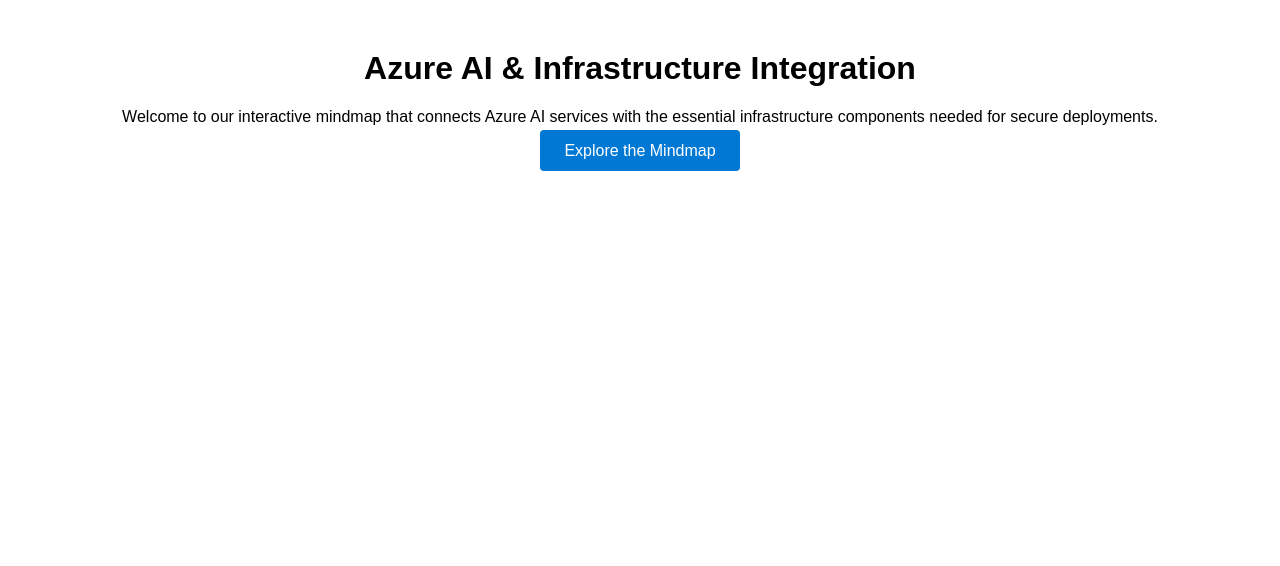
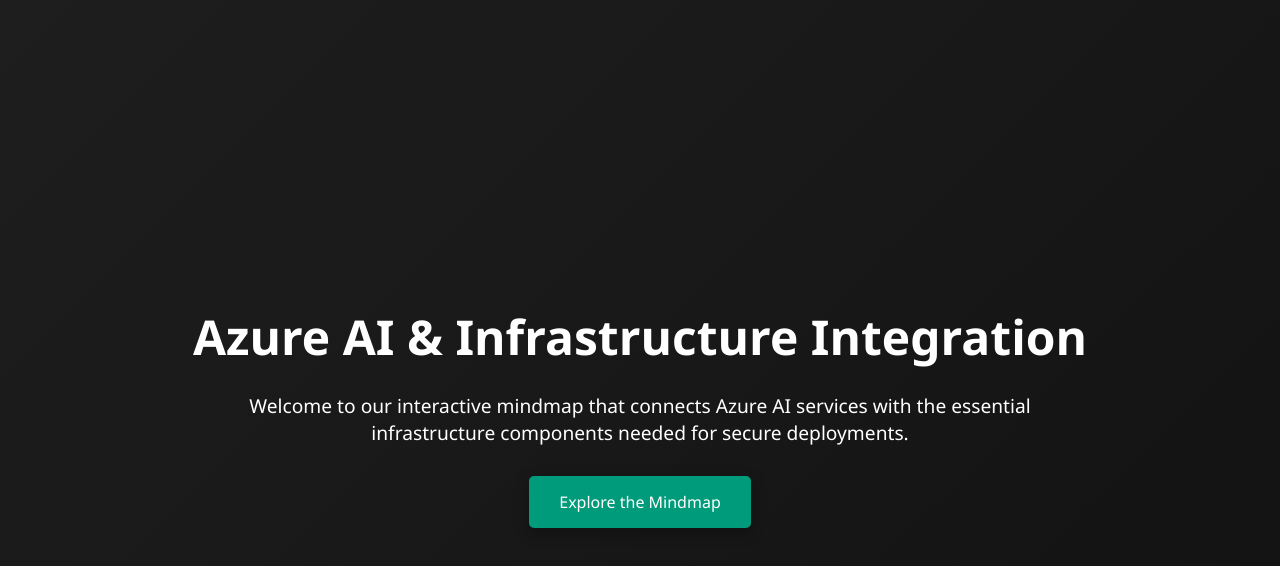
Before and after one commit to AzureCollabsTechHub/AzureSecurityCampaign, a plain HTML site: page docs/index.html in a window 1280 px wide. Drawn offline with Linux system fonts and the light colour scheme.

Commit message:
pages index design

```diff
--- a/docs/index.html
+++ b/docs/index.html
@@ -2,29 +2,62 @@
 <html lang="en">
   <head>
     <meta charset="UTF-8" />
-    <meta name="viewport" content="width=device-width, initial-scale=1" />
     <title>Azure AI & Infrastructure Integration</title>
     <style>
+      /* Reset default margins/padding and set full viewport height */
+      html,
       body {
-        font-family: Arial, sans-serif;
+        margin: 0;
+        padding: 0;
+        height: 100%;
+      }
+
+      /* Apply a flex layout to center content vertically and horizontally */
+      body {
+        display: flex;
+        flex-direction: column;
+        align-items: center;
+        justify-content: center;
+        background: linear-gradient(135deg, #1e1e1e, #121212);
+        font-family: "Segoe UI", Roboto, Helvetica, Arial, sans-serif;
+        color: #ffffff;
         text-align: center;
-        margin: 50px;
       }
+
+      h1 {
+        font-size: 3em;
+        margin-bottom: 0.5em;
+      }
+
+      p {
+        font-size: 1.2em;
+        max-width: 800px;
+        margin: 0 auto 1.5em;
+        line-height: 1.4;
+      }
+
       a.button {
-        background-color: #0078d4;
-        color: #fff;
-        padding: 12px 24px;
+        background-color: #009b7a;
+        color: #ffffff;
+        padding: 15px 30px;
         text-decoration: none;
-        border-radius: 4px;
+        border-radius: 5px;
+        font-size: 1em;
+        transition: background-color 0.3s ease;
+        box-shadow: 0 5px 15px rgba(0, 0, 0, 0.3);
+      }
+
+      a.button:hover {
+        background-color: #00634e;
       }
     </style>
   </head>
   <body>
-    <h1>Azure AI & Infrastructure Integration</h1>
+    <h1>Azure AI &amp; Infrastructure Integration</h1>
     <p>
       Welcome to our interactive mindmap that connects Azure AI services with
       the essential infrastructure components needed for secure deployments.
     </p>
-    <a class="button" href="mindmap.html">Explore the Mindmap</a>
+    <a class="button" href="ai_to_infra.html">Explore the Mindmap</a>
   </body>
 </html>
```
